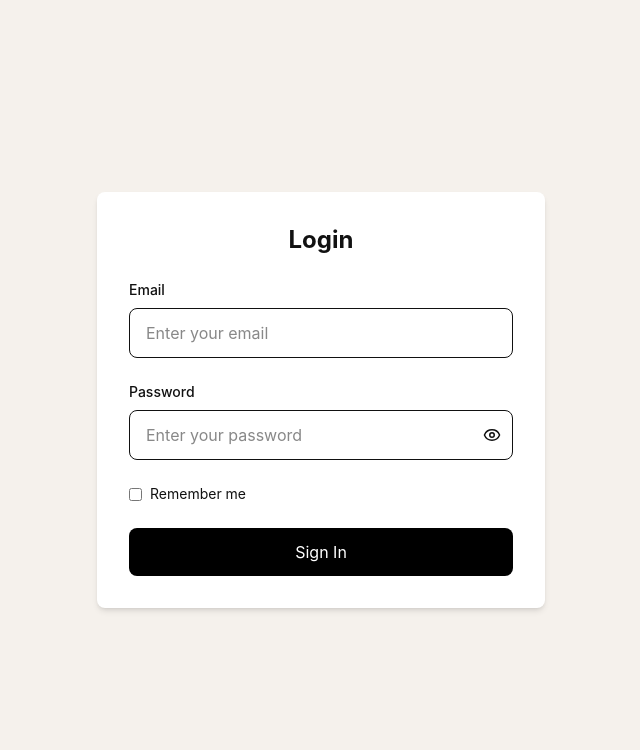
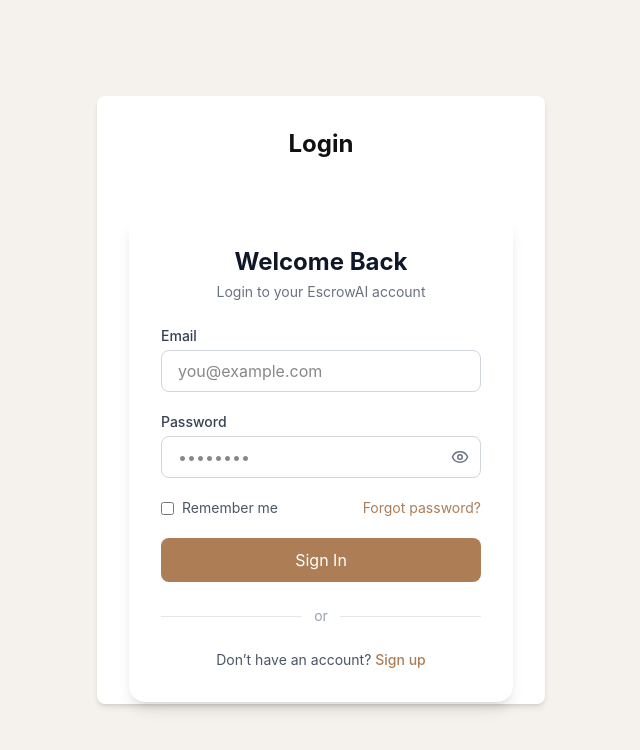
Before and after one commit to justtdhruvv/ai-freelance-escrow-agent, a Next.js app in the folder frontend/: page /login in a window 1280 px wide. Shown: the top 750 px of the page, without its empty margins (319-959 px from the left). Built offline with nearby package versions, Linux system fonts and the light colour scheme.

Commit message:
fix/signup

```diff
--- a/frontend/app/components/LoginForm.tsx
+++ b/frontend/app/components/LoginForm.tsx
@@ -5,8 +5,6 @@ import { motion } from 'framer-motion'
 import { Eye, EyeOff, Loader2 } from 'lucide-react'
 import { useRouter } from "next/navigation"
 import { authService } from '../services/authService'
-
-const TOKEN_KEY = "authToken"
 
 interface FormData {
   email: string
@@ -61,7 +59,6 @@ export default function LoginForm() {
       [name]: type === 'checkbox' ? checked : value
     }))
 
-    // Clear error while typing
     if (errors[name as keyof FormErrors]) {
       setErrors(prev => ({ ...prev, [name]: undefined }))
     }
@@ -106,26 +103,48 @@ export default function LoginForm() {
   }
 
   return (
-    <form onSubmit={handleSubmit} className="space-y-6">
+    // <div className="min-h-screen flex items-center justify-center bg-gray-50 px-4">
+
+      <motion.div
+        initial={{ opacity: 0, y: 30 }}
+        animate={{ opacity: 1, x: 0 }}
+        className="w-full max-w-md bg-white rounded-2xl shadow-lg p-8"
+      >
+
+        {/* Heading */}
+        <div className="mb-6 text-center">
+          <h1 className="text-2xl font-bold text-gray-900">Welcome Back</h1>
+          <p className="text-gray-500 text-sm mt-1">
+            Login to your EscrowAI account
+          </p>
+        </div>
+
+        <form onSubmit={handleSubmit} className="space-y-5">
 
           {/* Email */}
           <div>
-        <label className="block text-sm font-medium mb-2">Email</label>
+            <label className="block text-sm font-medium text-gray-700 mb-1">
+              Email
+            </label>
             <input
               type="email"
               name="email"
               value={formData.email}
               onChange={handleInputChange}
               disabled={isLoading}
-          className="w-full px-4 py-3 border rounded-lg"
-          placeholder="Enter your email"
+              className="w-full px-4 py-2 border border-gray-300 rounded-lg focus:ring-2 focus:ring-[#AD7D56] focus:outline-none"
+              placeholder="you@example.com"
             />
-        {errors.email && <p className="text-red-500 text-sm">{errors.email}</p>}
+            {errors.email && (
+              <p className="text-red-500 text-xs mt-1">{errors.email}</p>
+            )}
           </div>
 
           {/* Password */}
           <div>
-        <label className="block text-sm font-medium mb-2">Password</label>
+            <label className="block text-sm font-medium text-gray-700 mb-1">
+              Password
+            </label>
 
             <div className="relative">
               <input
@@ -134,24 +153,27 @@ export default function LoginForm() {
                 value={formData.password}
                 onChange={handleInputChange}
                 disabled={isLoading}
-            className="w-full px-4 py-3 border rounded-lg pr-10"
-            placeholder="Enter your password"
+                className="w-full px-4 py-2 border border-gray-300 rounded-lg pr-10 focus:ring-2 focus:ring-[#AD7D56]"
+                placeholder="••••••••"
               />
 
               <button
                 type="button"
-            onClick={togglePasswordVisibility}
-            className="absolute right-3 top-1/2 -translate-y-1/2"
+                onClick={() => setShowPassword(!showPassword)}
+                className="absolute right-3 top-1/2 -translate-y-1/2 text-gray-500"
               >
                 {showPassword ? <EyeOff size={18} /> : <Eye size={18} />}
               </button>
             </div>
 
-        {errors.password && <p className="text-red-500 text-sm">{errors.password}</p>}
+            {errors.password && (
+              <p className="text-red-500 text-xs mt-1">{errors.password}</p>
+            )}
           </div>
 
-      {/* Remember me */}
-      <label className="flex items-center gap-2 text-sm">
+          {/* Remember + Forgot */}
+          <div className="flex items-center justify-between text-sm">
+            <label className="flex items-center gap-2 text-gray-600">
               <input
                 type="checkbox"
                 name="rememberMe"
@@ -161,20 +183,49 @@ export default function LoginForm() {
               Remember me
             </label>
 
-      {/* General error */}
+            <button
+              type="button"
+              className="text-[#AD7D56] hover:underline"
+            >
+              Forgot password?
+            </button>
+          </div>
+
+          {/* Error */}
           {errors.general && (
             <p className="text-red-500 text-sm">{errors.general}</p>
           )}
 
-      {/* Button */}
+          {/* Login Button */}
           <button
             type="submit"
             disabled={isLoading}
-        className="w-full py-3 bg-black text-white rounded-lg flex justify-center items-center"
+            className="w-full py-2.5 bg-[#AD7D56] text-white rounded-lg hover:bg-[#8B6344] transition flex items-center justify-center"
           >
             {isLoading ? <Loader2 className="animate-spin" /> : "Sign In"}
           </button>
 
         </form>
+
+        {/* Divider */}
+        <div className="my-6 flex items-center">
+          <div className="flex-1 h-px bg-gray-200"></div>
+          <span className="px-3 text-sm text-gray-400">or</span>
+          <div className="flex-1 h-px bg-gray-200"></div>
+        </div>
+
+        {/* Sign Up */}
+        <p className="text-center text-sm text-gray-600">
+          Don’t have an account?{" "}
+          <button
+            onClick={() => router.push('/signup')}
+            className="text-[#AD7D56] font-medium hover:underline"
+          >
+            Sign up
+          </button>
+        </p>
+
+      </motion.div>
+    // </div>
   )
 }
```
Lines whose indentation alone changed are shown as unchanged.
